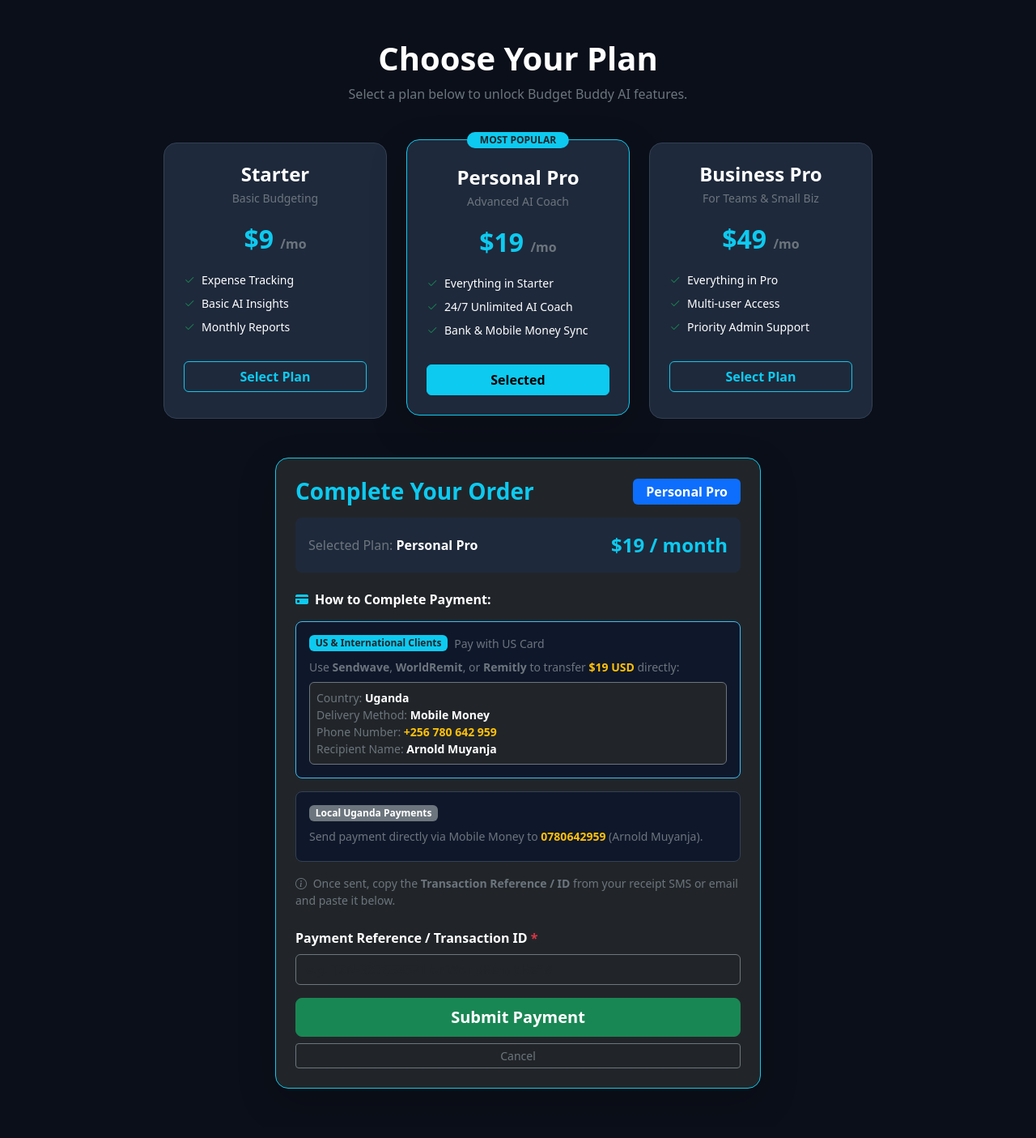
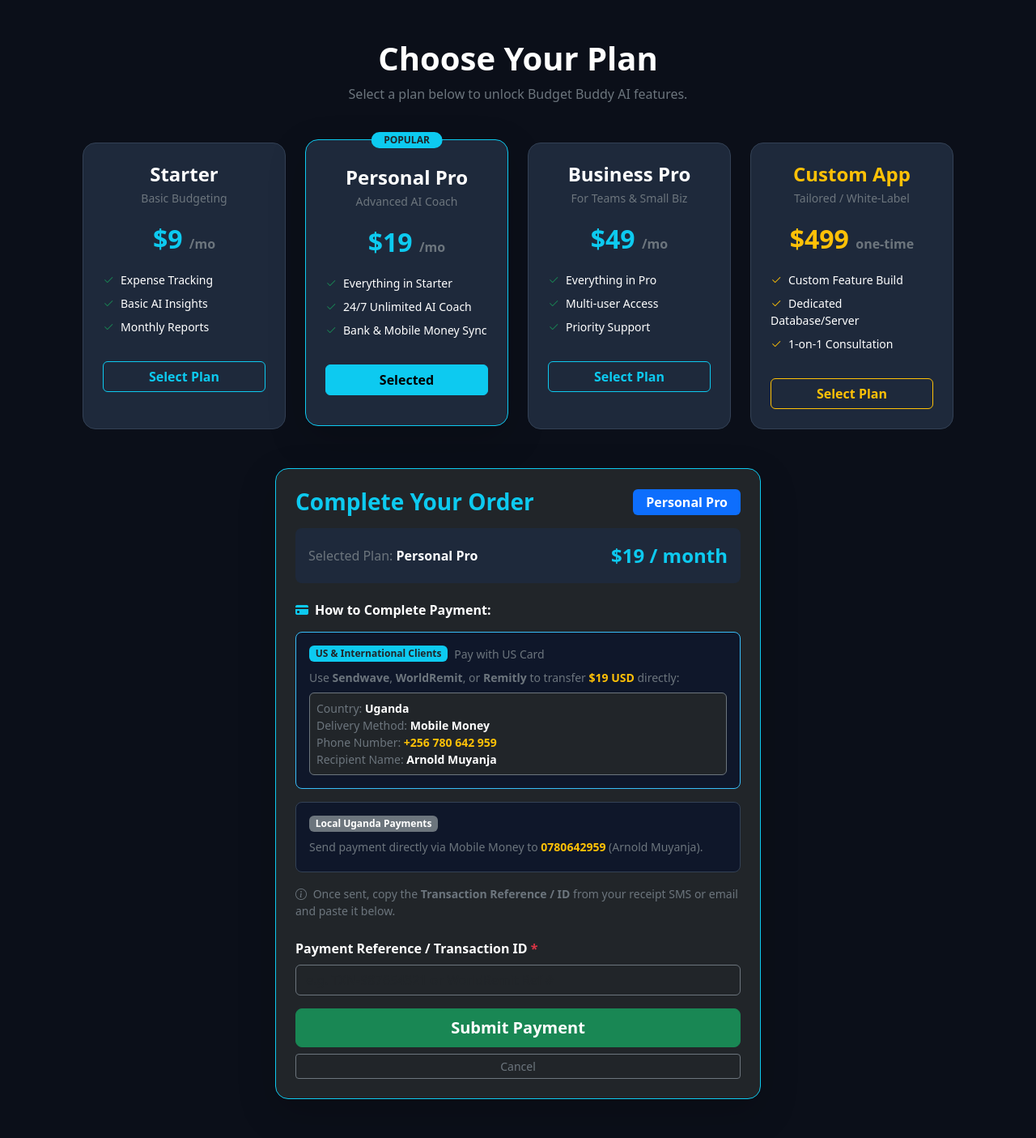
Before and after one commit to arielmuyanja-cloud/budget-buddy132, a Flask app: page /pricing in a window 1280 px wide. Shown: the whole page at 81% size. Before the commit the page ends 1344 px from the top, so only its background shows below. Run offline with Flask 3, Linux system fonts and the light colour scheme; some libraries are stand-ins or nearby versions.

Commit message:
Enhance pricing page with Custom App plan
Updated pricing page layout and added a Custom App option with one-time pricing.

```diff
--- a/templates/pricing.html
+++ b/templates/pricing.html
@@ -18,6 +18,7 @@
             background-color: #1e293b;
             border: 1px solid #334155;
             transition: transform 0.2s ease, border-color 0.2s ease;
+            cursor: pointer;
         }
         .card-plan:hover, .card-plan.active {
             border-color: #38bdf8;
@@ -27,7 +28,7 @@
 </head>
 <body class="py-5">
 
-<div class="container" style="max-width: 900px;">
+<div class="container" style="max-width: 1100px;">
 
     <!-- Header -->
     <div class="text-center mb-5">
@@ -35,11 +36,11 @@
         <p class="text-secondary">Select a plan below to unlock Budget Buddy AI features.</p>
     </div>
 
-    <!-- Plan Selection Cards -->
+    <!-- Plan Selection Cards (4 Columns) -->
     <div class="row g-4 mb-5">
 
         <!-- Starter Plan -->
-        <div class="col-md-4">
+        <div class="col-lg-3 col-md-6">
             <div class="card card-plan h-100 p-4 rounded-4 text-center text-white" onclick="selectPlan('Starter', 9)">
                 <h4 class="fw-bold mb-1">Starter</h4>
                 <p class="text-secondary small mb-3">Basic Budgeting</p>
@@ -54,9 +55,9 @@
         </div>
 
         <!-- Personal Pro Plan (Default) -->
-        <div class="col-md-4">
-            <div class="card card-plan active h-100 p-4 rounded-4 text-center text-white border-info shadow-lg" onclick="selectPlan('Personal Pro', 19)">
-                <span class="badge bg-info text-dark fw-bold position-absolute top-0 start-50 translate-middle px-3 py-1 rounded-pill">MOST POPULAR</span>
+        <div class="col-lg-3 col-md-6">
+            <div class="card card-plan active h-100 p-4 rounded-4 text-center text-white border-info shadow-lg position-relative" onclick="selectPlan('Personal Pro', 19)">
+                <span class="badge bg-info text-dark fw-bold position-absolute top-0 start-50 translate-middle px-3 py-1 rounded-pill">POPULAR</span>
                 <h4 class="fw-bold mb-1 mt-2">Personal Pro</h4>
                 <p class="text-secondary small mb-3">Advanced AI Coach</p>
                 <div class="fs-2 fw-bold text-info mb-3">$19 <span class="fs-6 text-secondary">/mo</span></div>
@@ -70,7 +71,7 @@
         </div>
 
         <!-- Business Pro Plan -->
-        <div class="col-md-4">
+        <div class="col-lg-3 col-md-6">
             <div class="card card-plan h-100 p-4 rounded-4 text-center text-white" onclick="selectPlan('Business Pro', 49)">
                 <h4 class="fw-bold mb-1">Business Pro</h4>
                 <p class="text-secondary small mb-3">For Teams & Small Biz</p>
@@ -78,9 +79,24 @@
                 <ul class="list-unstyled text-start small mb-4">
                     <li class="mb-2"><i class="bi bi-check2 text-success me-2"></i>Everything in Pro</li>
                     <li class="mb-2"><i class="bi bi-check2 text-success me-2"></i>Multi-user Access</li>
-                    <li class="mb-2"><i class="bi bi-check2 text-success me-2"></i>Priority Admin Support</li>
+                    <li class="mb-2"><i class="bi bi-check2 text-success me-2"></i>Priority Support</li>
                 </ul>
                 <button type="button" id="btn-Business Pro" class="btn btn-outline-info w-100 fw-bold">Select Plan</button>
+            </div>
+        </div>
+
+        <!-- Custom App Option -->
+        <div class="col-lg-3 col-md-6">
+            <div class="card card-plan h-100 p-4 rounded-4 text-center text-white" onclick="selectPlan('Custom App', 499)">
+                <h4 class="fw-bold mb-1 text-warning">Custom App</h4>
+                <p class="text-secondary small mb-3">Tailored / White-Label</p>
+                <div class="fs-2 fw-bold text-warning mb-3">$499 <span class="fs-6 text-secondary">one-time</span></div>
+                <ul class="list-unstyled text-start small mb-4">
+                    <li class="mb-2"><i class="bi bi-check2 text-warning me-2"></i>Custom Feature Build</li>
+                    <li class="mb-2"><i class="bi bi-check2 text-warning me-2"></i>Dedicated Database/Server</li>
+                    <li class="mb-2"><i class="bi bi-check2 text-warning me-2"></i>1-on-1 Consultation</li>
+                </ul>
+                <button type="button" id="btn-Custom App" class="btn btn-outline-warning w-100 fw-bold">Select Plan</button>
             </div>
         </div>
 
@@ -161,7 +177,9 @@
         // Update payment details box
         document.getElementById('selected-plan-badge').innerText = planName;
         document.getElementById('selected-plan-text').innerText = planName;
-        document.getElementById('selected-plan-price').innerText = '$' + price + ' / month';
+
+        const priceLabel = (planName === 'Custom App') ? '$' + price + ' one-time' : '$' + price + ' / month';
+        document.getElementById('selected-plan-price').innerText = priceLabel;
         document.getElementById('usd-transfer-amount').innerText = '$' + price + ' USD';
 
         // Update hidden form inputs
@@ -169,14 +187,14 @@
         document.getElementById('hidden-plan-price').value = price;
 
         // Toggle UI button states
-        const plans = ['Starter', 'Personal Pro', 'Business Pro'];
+        const plans = ['Starter', 'Personal Pro', 'Business Pro', 'Custom App'];
         plans.forEach(p => {
             const btn = document.getElementById('btn-' + p);
             if (p === planName) {
-                btn.className = 'btn btn-info w-100 fw-bold';
+                btn.className = (p === 'Custom App') ? 'btn btn-warning w-100 fw-bold' : 'btn btn-info w-100 fw-bold';
                 btn.innerText = 'Selected';
             } else {
-                btn.className = 'btn btn-outline-info w-100 fw-bold';
+                btn.className = (p === 'Custom App') ? 'btn btn-outline-warning w-100 fw-bold' : 'btn btn-outline-info w-100 fw-bold';
                 btn.innerText = 'Select Plan';
             }
         });
```
